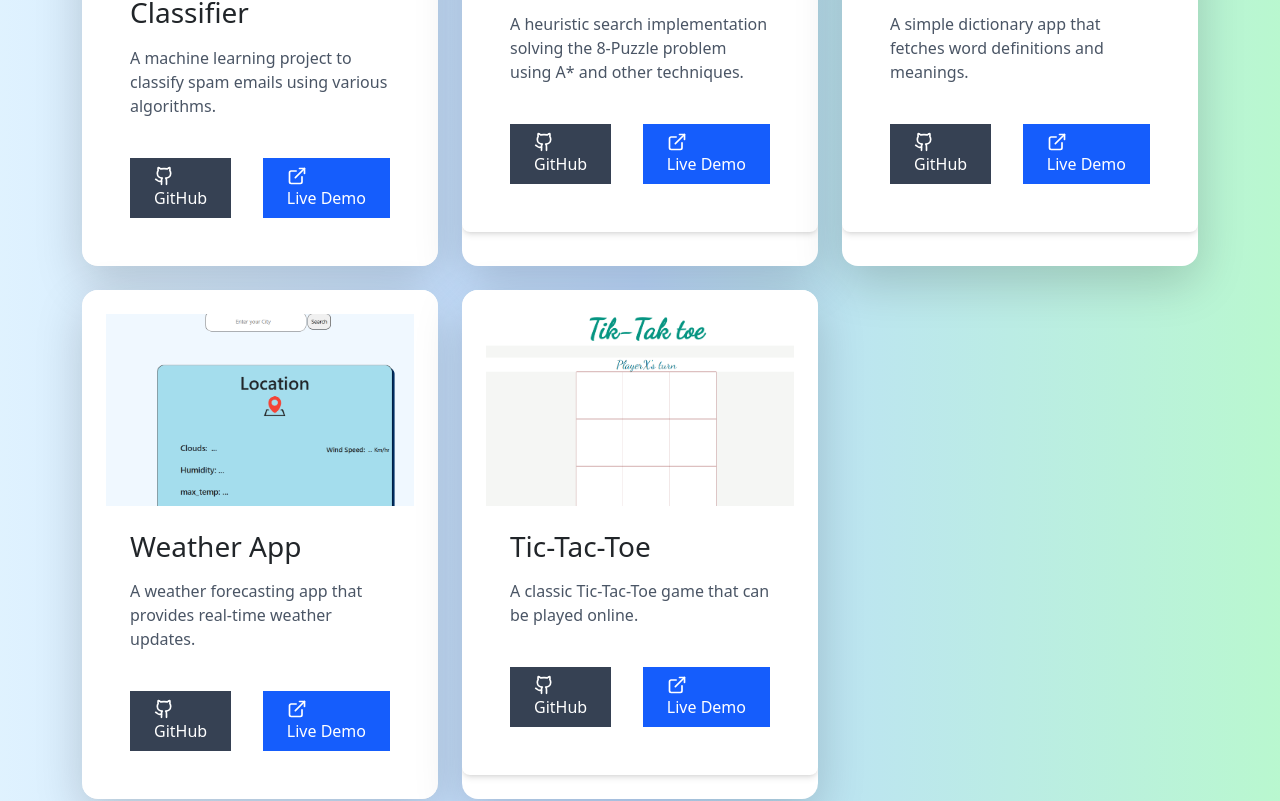
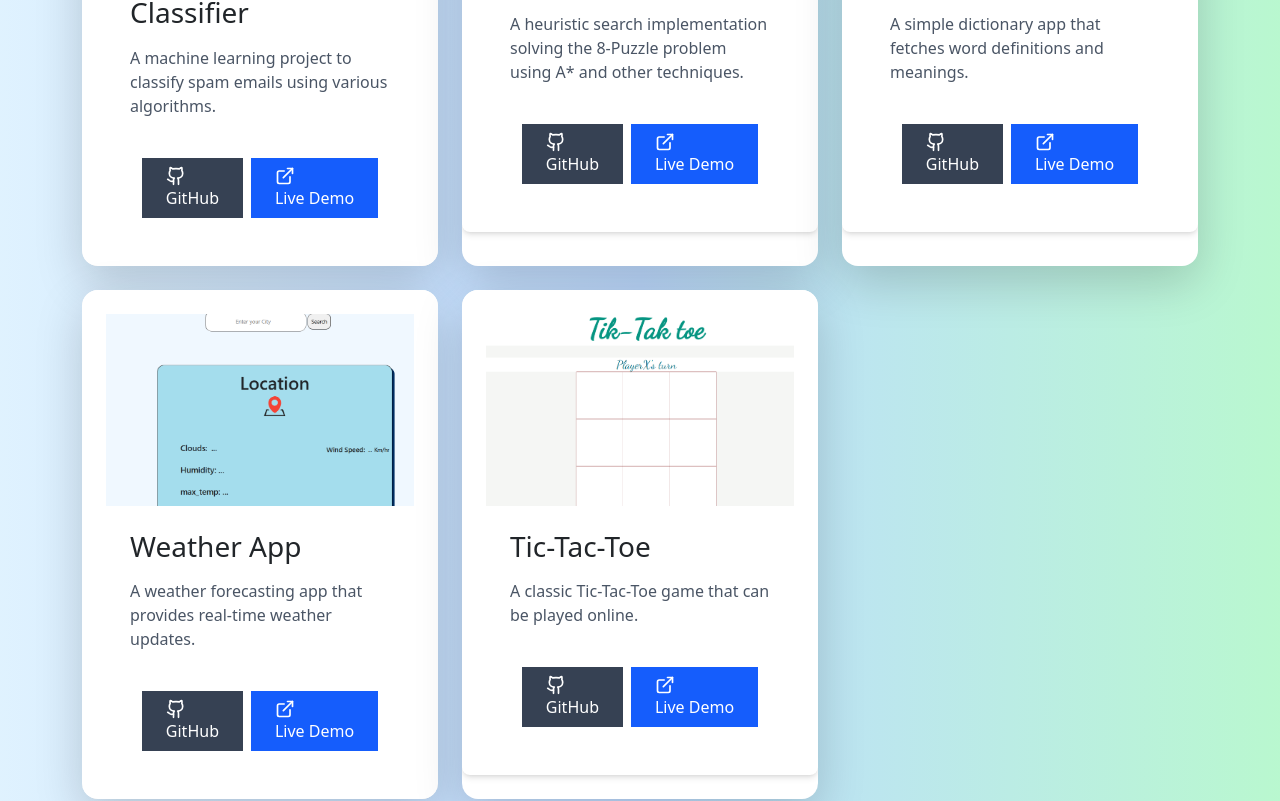
Before and after one commit to ShreyanshWillCode/PortFolio, a React (Vite) app in the folder portfolio/: page / in a window 1280 px wide. Shown: the part 3020-3821 px from the top of the page. Built offline with nearby package versions, Linux system fonts and the light colour scheme; a web font is replaced by a local one.

Commit message:
Update ProjectShowcase.tsx

```diff
--- a/portfolio/src/components/ProjectShowcase.tsx
+++ b/portfolio/src/components/ProjectShowcase.tsx
@@ -78,7 +78,7 @@ const ProjectShowcase: React.FC = () => {
                 <div className="p-4 flex flex-col">
                   <h3 className="text-xl font-semibold">{project.title}</h3>
                   <p className="text-gray-600 mt-2">{project.description}</p>
-                <div className="mt-4 flex justify-between">
+                  <div className="mt-4 flex flex-wrap gap-2 justify-between sm:justify-center">
                     <a
                       href={project.github}
                       target="_blank"
```
Lines whose indentation alone changed are shown as unchanged.
